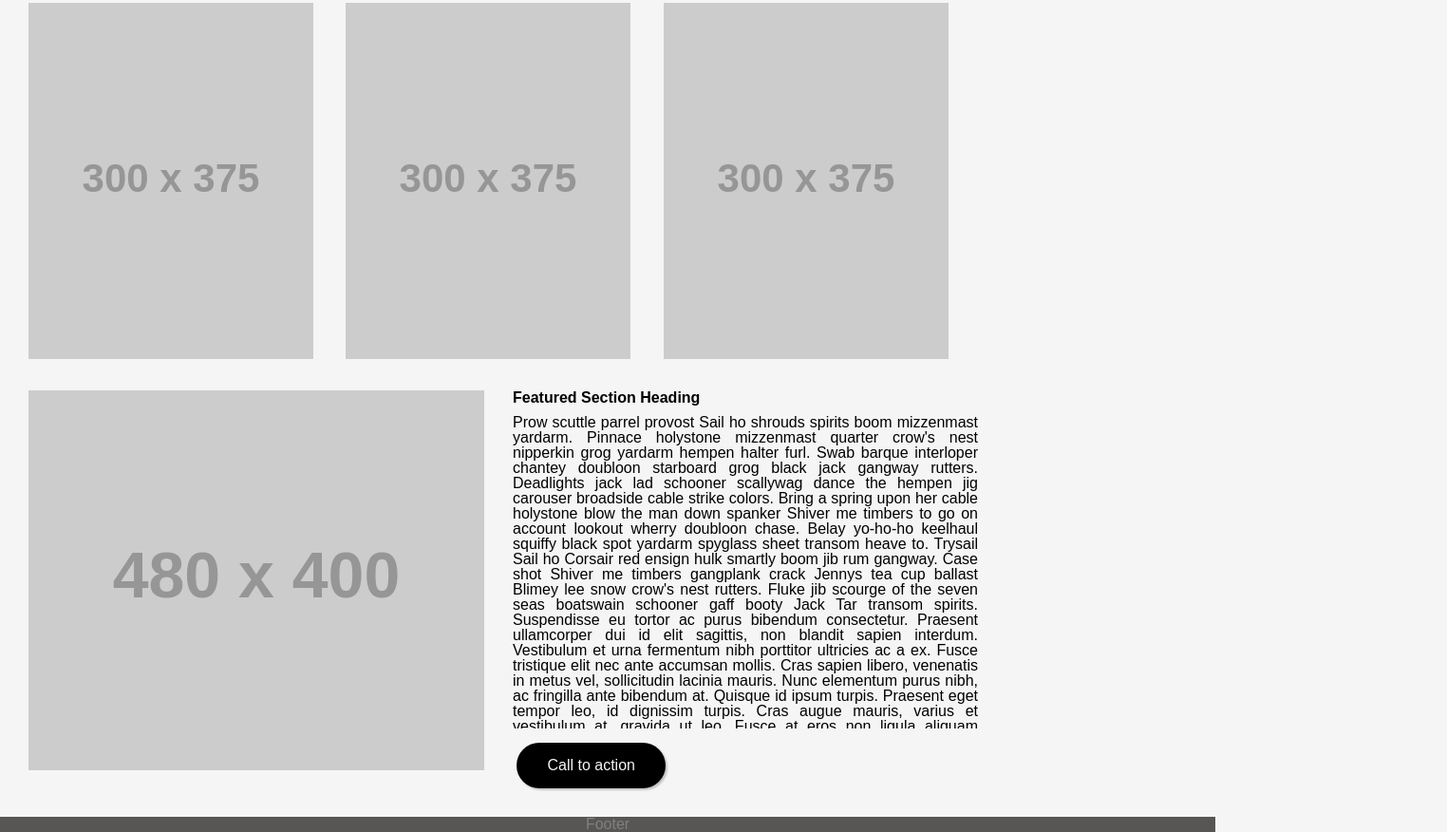
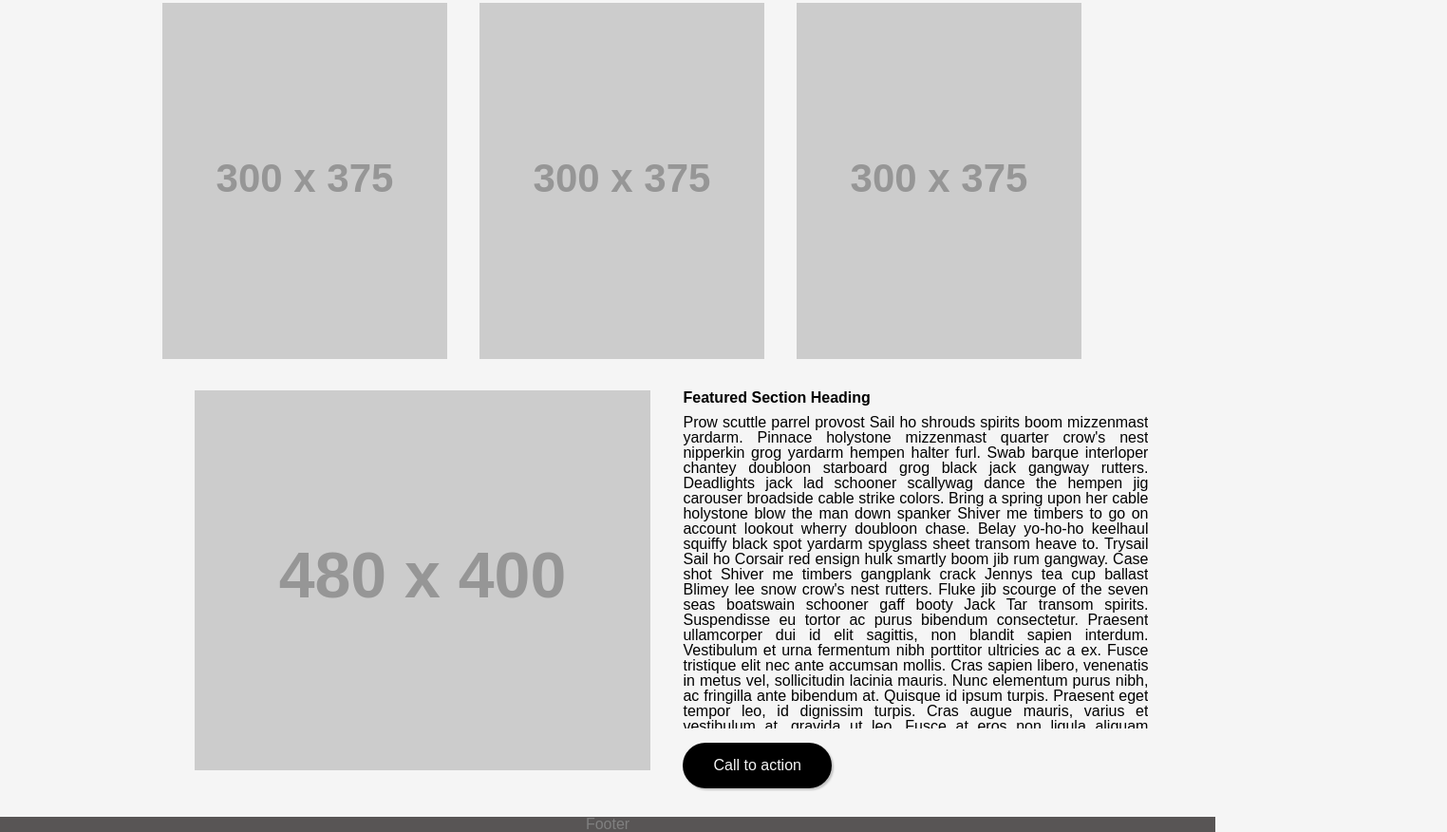
Before and after one commit to ayyoubk/wirefame-exercise, a plain HTML site: page index.html in a window 1280 px wide. Shown: the part 623-1499 px from the top of the page at 95% size, 1524 px wide, since content can reach past the window. Drawn offline with Linux system fonts and the light colour scheme; placeholder pictures from the web are drawn by us.

Commit message:
fixed the right and left margin

```diff
--- a/css/style.css
+++ b/css/style.css
@@ -9,12 +9,12 @@ body {
 }
 header{
     background-color: rgb(88, 85, 85);
-    align-items: center;
-
+    width: 1349px;
 }
 header nav{
     position: relative;
     padding: 20px;
+    left: 175px;
 
 }
 header nav ul {
@@ -31,6 +31,9 @@ a{
     text-decoration: none;
     color: grey;
 }
+main{
+    text-align: center;
+}
 main div div img{
     padding: 30px;
 
@@ -40,14 +43,16 @@ main div img{
 }
 section{
     padding: 30px;
-    position: relative;
+    text-align: left;
+    margin-left: 175px;
 
 }
 section article{
-    float: right;
+    display: inline-block;
+    margin-left: 30px;
     position: absolute;
-    left: 540px;
-    top: 30px;
+
+
 }
 h3{
     font-weight: bolder;
@@ -62,6 +67,7 @@ article p{
 section div{
     margin-left: 30px;
     display: inline-block;
+    top: 0px;
 
 }
 div a{
```
